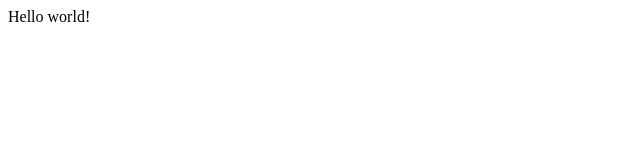
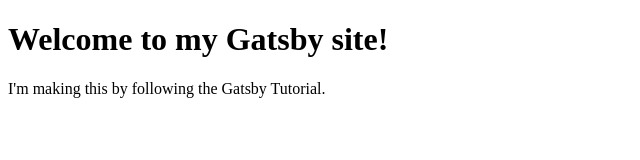
Before and after one commit to mrinjamul/gatsby-website, a Gatsby site: page / in a window 1280 px wide. Shown: the whole page, without its empty margins (0-640 px from the left). Built offline with nearby package versions, Linux system fonts and the light colour scheme; Gatsby itself is replaced by a stand-in of ours.

Commit message:
Add index.js

```diff
--- a/src/pages/index.js
+++ b/src/pages/index.js
@@ -1,5 +1,16 @@
-import React from "react"
+// Step 1: Import React
+import * as React from "react"
 
-export default function Home() {
-  return <div>Hello world!</div>
+// Step 2: Define your component
+const IndexPage = () => {
+  return (
+    <main>
+      <title>Home Page</title>
+      <h1>Welcome to my Gatsby site!</h1>
+      <p>I'm making this by following the Gatsby Tutorial.</p>
+    </main>
+  )
 }
+
+// Step 3: Export your component
+export default IndexPage
```
